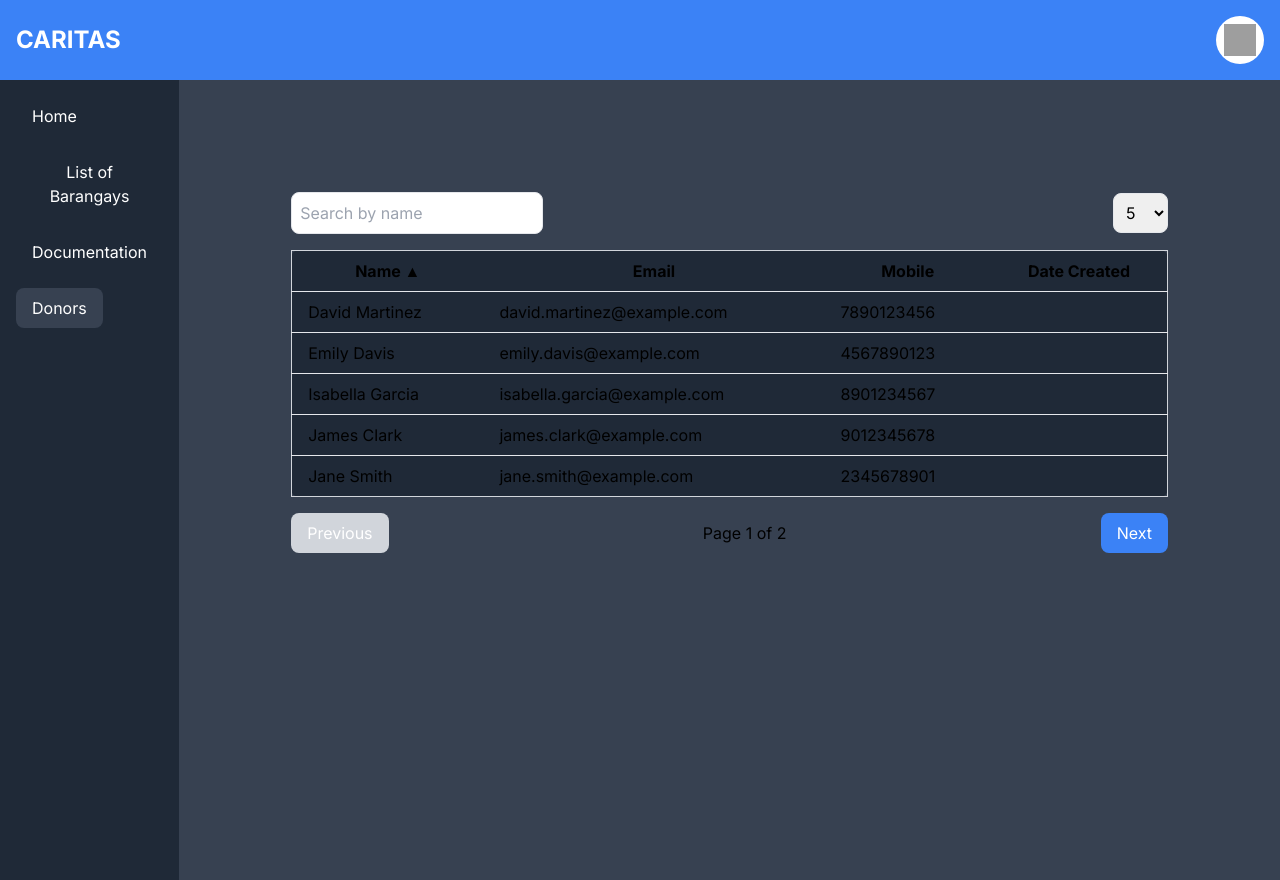
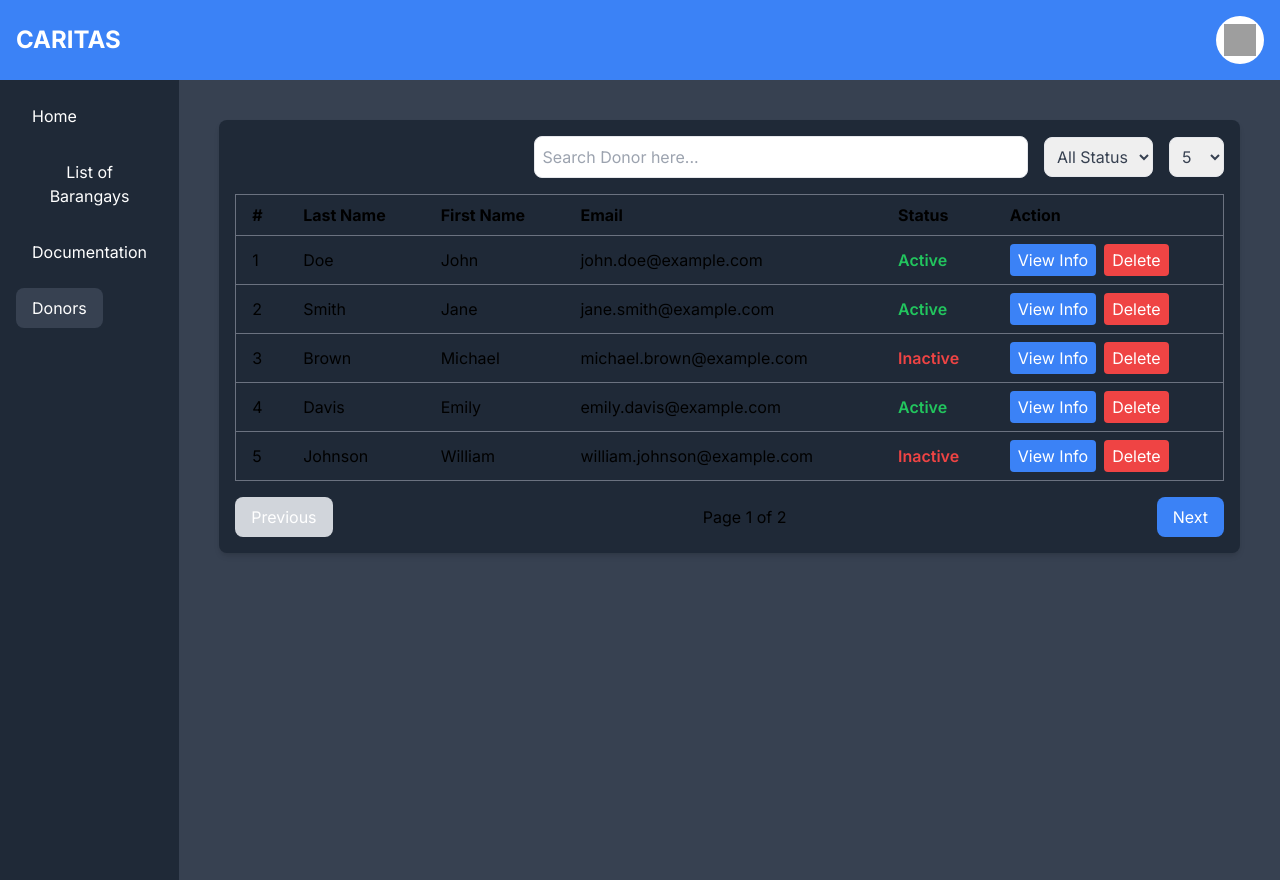
Before and after one commit to Caritas-200/caritas, a Next.js app: page /donor in a window 1280 px wide. Built offline with nearby package versions, Linux system fonts and the light colour scheme; grey boxes are pictures that could not be loaded.

Commit message:
"feat: improve donor table"

```diff
--- a/src/app/(ui)/barangay/page.tsx
+++ b/src/app/(ui)/barangay/page.tsx
@@ -63,7 +63,7 @@ const BarangayList: React.FC = () => {
   return (
     <div className="h-screen">
       <Header />
-      <div className="flex flex-row flex-1 bg-gray-100">
+      <div className="flex flex-row flex-1 bg-gray-700 ">
         <LeftNav />
         <div className="p-4 w-full bg-gray-700 shadow-md ">
           <h2 className="p-8 text-3xl font-bold mb-4 text-center">
--- a/src/app/(ui)/donor/page.tsx
+++ b/src/app/(ui)/donor/page.tsx
@@ -32,20 +32,12 @@ const DonorList: React.FC = () => {
   };
 
   return (
-    <div className="h-screen">
+    <div className="h-screen ">
       <Header />
-      <div className="flex flex-row flex-1 bg-gray-100">
+      <div className="flex flex-row flex-1 bg-gray-700">
         <LeftNav />
-        <div className="p-24 bg-gray-700 min-h-screen w-full">
-          <div className="flex items-center mb-4 justify-end">
-            <div className="flex mt-4 gap-4 ">
-              {/* <button
-                className="bg-blue-500 text-white py-2 px-4 rounded-lg"
-                onClick={handleOpenModal}
-              >
-                Add Donor
-              </button> */}
-            </div>
+        <div className=" bg-gray-700 min-h-screen w-full">
+          <div className="flex px-10 pt-10 gap-4 pb-6 ">
             <DonorTable donors={donors} />
           </div>
         </div>
--- a/src/app/components/Nav.tsx
+++ b/src/app/components/Nav.tsx
@@ -22,7 +22,7 @@ const Nav: React.FC = () => {
   const pathname = usePathname(); // Get the current pathname
 
   return (
-    <nav className="bg-gray-800 text-white h-screen p-4 min-w-[14%]">
+    <nav className="bg-gray-800 text-white min-h-screen  p-4 min-w-[14%]">
       <ul className="space-y-4">
         {navItems.map((item) => {
           const isActive = pathname === item.href;
--- a/src/app/components/donor/Table.tsx
+++ b/src/app/components/donor/Table.tsx
@@ -1,20 +1,14 @@
 import React, { useState, useMemo, ChangeEvent } from "react";
+import classNames from "classnames";
+import Swal from "sweetalert2";
+import { toSentenceCase } from "@/app/util/toSentenceCase";
 
 interface Donor {
   firstName: string;
-  middleName?: string;
   lastName: string;
-  mobileNumber: string;
-  age: number;
-  address: string;
-  country: string;
-  gender: string;
-  work: string;
-  status: string;
-  language: string;
-  religion: string;
   email: string;
-  password: string;
+  status: string; // Assume 'active' or 'inactive'
+  // Add other donor details as needed
 }
 
 interface DonorTableProps {
@@ -23,25 +17,22 @@ interface DonorTableProps {
 
 const DonorTable: React.FC<DonorTableProps> = ({ donors }) => {
   const [searchQuery, setSearchQuery] = useState("");
-  const [sortType, setSortType] = useState<"name" | "date">("name");
-  const [isAscending, setIsAscending] = useState(true);
+  const [statusFilter, setStatusFilter] = useState<string>("all"); // Filter for status
   const [currentPage, setCurrentPage] = useState(1);
   const [itemsPerPage, setItemsPerPage] = useState(5);
+  const [showModal, setShowModal] = useState(false);
+  const [selectedDonor, setSelectedDonor] = useState<Donor | null>(null);
 
   // Handle search input
   const handleSearch = (e: ChangeEvent<HTMLInputElement>) => {
     setSearchQuery(e.target.value);
-    setCurrentPage(1); // Reset to first page on search
+    setCurrentPage(1);
   };
 
-  // Handle sorting
-  const handleSort = (type: "name" | "date") => {
-    if (sortType === type) {
-      setIsAscending(!isAscending); // Toggle sort order
-    } else {
-      setSortType(type);
-      setIsAscending(true); // Set ascending order for new sort type
-    }
+  // Handle filter change
+  const handleStatusFilterChange = (e: ChangeEvent<HTMLSelectElement>) => {
+    setStatusFilter(e.target.value);
+    setCurrentPage(1);
   };
 
   // Handle pagination
@@ -52,36 +43,25 @@ const DonorTable: React.FC<DonorTableProps> = ({ donors }) => {
   // Handle items per page change
   const handleItemsPerPageChange = (e: ChangeEvent<HTMLSelectElement>) => {
     setItemsPerPage(Number(e.target.value));
-    setCurrentPage(1); // Reset to first page on items per page change
+    setCurrentPage(1);
   };
 
-  // Filter and sort donors
+  // Filter donors based on search query and status
   const filteredDonors = useMemo(() => {
-    let filtered = donors.filter((donor) =>
+    let filtered = donors.filter(
+      (donor) =>
         `${donor.firstName} ${donor.lastName}`
           .toLowerCase()
-        .includes(searchQuery.toLowerCase())
+          .includes(searchQuery.toLowerCase()) ||
+        donor.email.toLowerCase().includes(searchQuery.toLowerCase())
     );
 
-    if (sortType === "name") {
-      filtered.sort((a, b) => {
-        const nameA = `${a.firstName} ${a.lastName}`.toLowerCase();
-        const nameB = `${b.firstName} ${b.lastName}`.toLowerCase();
-        if (nameA < nameB) return isAscending ? -1 : 1;
-        if (nameA > nameB) return isAscending ? 1 : -1;
-        return 0;
-      });
+    if (statusFilter !== "all") {
+      filtered = filtered.filter((donor) => donor.status === statusFilter);
     }
-    // } else if (sortType === "date") {
-    //   filtered.sort((a, b) => {
-    //     const dateA = new Date(a.createdAt).getTime();
-    //     const dateB = new Date(b.createdAt).getTime();
-    //     return isAscending ? dateA - dateB : dateB - dateA;
-    //   });
-    // }
 
     return filtered;
-  }, [searchQuery, donors, sortType, isAscending]);
+  }, [searchQuery, donors, statusFilter]);
 
   // Pagination logic
   const paginatedDonors = useMemo(() => {
@@ -92,23 +72,58 @@ const DonorTable: React.FC<DonorTableProps> = ({ donors }) => {
   // Calculate total pages
   const totalPages = Math.ceil(filteredDonors.length / itemsPerPage);
 
+  // Handle modal for viewing donor details
+  const handleViewInfo = (donor: Donor) => {
+    setSelectedDonor(donor);
+    setShowModal(true);
+  };
+
+  // Handle delete donor
+  const handleDelete = (donor: Donor) => {
+    Swal.fire({
+      title: "Are you sure?",
+      text: `Do you want to delete ${donor.firstName} ${donor.lastName}?`,
+      icon: "warning",
+      showCancelButton: true,
+      confirmButtonColor: "#d33",
+      cancelButtonColor: "#3085d6",
+      confirmButtonText: "Yes, delete it!",
+    }).then((result) => {
+      if (result.isConfirmed) {
+        // Logic for deleting the donor
+        Swal.fire("Deleted!", "The donor has been deleted.", "success");
+      }
+    });
+  };
+
   return (
-    <div className="container mx-auto p-4">
-      <div className="flex justify-between items-center mb-4">
-        {/* Search */}
+    <div className="bg-gray-800 p-4 rounded-lg shadow-md min-w-full">
+      <div className="flex flex-col md:flex-row items-center justify-end mb-4 space-y-4 md:space-y-0 md:space-x-4">
+        {/* Search Bar */}
         <input
           type="text"
           value={searchQuery}
           onChange={handleSearch}
-          placeholder="Search by name"
-          className="border p-2 rounded-lg"
+          placeholder="Search Donor here..."
+          className="p-2 border w-1/2 rounded-lg text-gray-700"
         />
+
+        {/* Status Filter */}
+        <select
+          value={statusFilter}
+          onChange={handleStatusFilterChange}
+          className="p-2 border rounded-lg text-gray-700"
+        >
+          <option value="all">All Status</option>
+          <option value="active">Active</option>
+          <option value="inactive">Inactive</option>
+        </select>
 
         {/* Items per page */}
         <select
           value={itemsPerPage}
           onChange={handleItemsPerPageChange}
-          className="border p-2 rounded-lg"
+          className="p-2 border rounded-lg text-gray-700"
         >
           <option value={5}>5</option>
           <option value={10}>10</option>
@@ -116,43 +131,82 @@ const DonorTable: React.FC<DonorTableProps> = ({ donors }) => {
       </div>
 
       {/* Table */}
-      <table className="min-w-full bg-gray-800 border border-gray-300 rounded-lg">
+      <div className="overflow-x-auto">
+        <table className="min-w-full bg-gray-800 border border-gray-500 rounded-lg">
           <thead>
             <tr>
-            <th
-              className="px-4 py-2 cursor-pointer"
-              onClick={() => handleSort("name")}
-            >
-              Name {sortType === "name" && (isAscending ? "▲" : "▼")}
+              <th className="border-b border-gray-500 py-2 px-4 text-left">
+                #
               </th>
-            <th className="px-4 py-2">Email</th>
-            <th className="px-4 py-2">Mobile</th>
-            <th
-              className="px-4 py-2 cursor-pointer"
-              onClick={() => handleSort("date")}
-            >
-              Date Created {sortType === "date" && (isAscending ? "▲" : "▼")}
+              <th className="border-b border-gray-500 py-2 px-4 text-left">
+                Last Name
+              </th>
+              <th className="border-b border-gray-500 py-2 px-4 text-left">
+                First Name
+              </th>
+              <th className="border-b border-gray-500 py-2 px-4 text-left">
+                Email
+              </th>
+              <th className="border-b border-gray-500 py-2 px-4 text-left">
+                Status
+              </th>
+              <th className="border-b border-gray-500 py-2 px-4 text-left">
+                Action
               </th>
             </tr>
           </thead>
           <tbody>
             {paginatedDonors.length > 0 ? (
               paginatedDonors.map((donor, index) => (
-              <tr key={index} className="border-t">
-                <td className="px-4 py-2">{`${donor.firstName} ${donor.lastName}`}</td>
-                <td className="px-4 py-2">{donor.email}</td>
-                <td className="px-4 py-2">{donor.mobileNumber}</td>
+                <tr key={index} className="hover:bg-gray-700 transition-colors">
+                  <td className="border-b border-gray-500 py-2 px-4">
+                    {index + 1 + (currentPage - 1) * itemsPerPage}
+                  </td>
+                  <td className="border-b border-gray-500 py-2 px-4">
+                    {donor.lastName}
+                  </td>
+                  <td className="border-b border-gray-500 py-2 px-4">
+                    {donor.firstName}
+                  </td>
+                  <td className="border-b border-gray-500 py-2 px-4">
+                    {donor.email}
+                  </td>
+                  <td
+                    className={classNames(
+                      "border-b border-gray-500 py-2 px-4 font-semibold",
+                      donor.status === "active"
+                        ? "text-green-500"
+                        : "text-red-500"
+                    )}
+                  >
+                    {toSentenceCase(donor.status)}
+                  </td>
+                  <td className="border-b border-gray-500 py-2 px-4">
+                    <button
+                      onClick={() => handleViewInfo(donor)}
+                      className="bg-blue-500 text-white px-2 py-1 rounded mr-2"
+                    >
+                      View Info
+                    </button>
+                    <button
+                      onClick={() => handleDelete(donor)}
+                      className="bg-red-500 text-white px-2 py-1 rounded"
+                    >
+                      Delete
+                    </button>
+                  </td>
                 </tr>
               ))
             ) : (
               <tr>
-              <td colSpan={4} className="text-center py-4">
+                <td colSpan={6} className="text-center py-4">
                   No donors found
                 </td>
               </tr>
             )}
           </tbody>
         </table>
+      </div>
 
       {/* Pagination */}
       <div className="flex justify-between items-center mt-4">
@@ -176,6 +230,26 @@ const DonorTable: React.FC<DonorTableProps> = ({ donors }) => {
           Next
         </button>
       </div>
+
+      {/* Modal for Donor Details */}
+      {showModal && selectedDonor && (
+        <div className="fixed text-gray-700 inset-0 flex items-center justify-center bg-gray-800 bg-opacity-75">
+          <div className="bg-white p-6 rounded-lg w-1/3">
+            <h2 className="text-xl mb-4">
+              Donor Details: {selectedDonor.firstName} {selectedDonor.lastName}
+            </h2>
+            <p>Email: {selectedDonor.email}</p>
+            <p>Status: {selectedDonor.status}</p>
+            {/* Add other donor details as needed */}
+            <button
+              onClick={() => setShowModal(false)}
+              className="bg-blue-500 text-white px-4 py-2 rounded-lg mt-4"
+            >
+              Close
+            </button>
+          </div>
+        </div>
+      )}
     </div>
   );
 };
--- a/src/app/config/formConfig.ts
+++ b/src/app/config/formConfig.ts
@@ -72,6 +72,22 @@ export const radioGroups = [
       "Rent-free house & lot without owner's consent",
     ],
   },
+];
+
+export const textFields = [
+  { name: "firstName", label: "First Name" },
+  { name: "middleName", label: "Middle Name", optional: true },
+  { name: "lastName", label: "Last Name" },
+  { name: "mobileNumber", label: "Mobile Number" },
+  { name: "age", label: "Age" },
+  { name: "address", label: "Address" },
+  { name: "gender", label: "Gender" },
+  { name: "occupation", label: "Occupation" },
+  { name: "monthlyNetIncome", label: "Monthly Net Income" },
+  { name: "civilStatus", label: "Civil Status" },
+  { name: "ethnicity", label: "Ethnicity" },
+  { name: "religion", label: "Religion" },
+  { name: "email", label: "Email", optional: true },
 ];
 
 export const dropdownFields = [
--- a/src/json/donors.json
+++ b/src/json/donors.json
@@ -9,11 +9,12 @@
     "country": "USA",
     "gender": "Male",
     "work": "Engineer",
-    "status": "Single",
+    "status": "active",
+    "civilStatus": "Single",
     "language": "English",
     "religion": "Christianity",
     "email": "john.doe@example.com",
-    "password": "password123"
+    "dateCreated": "2024-09-11"
   },
   {
     "firstName": "Jane",
@@ -25,11 +26,12 @@
     "country": "Canada",
     "gender": "Female",
     "work": "Doctor",
-    "status": "Married",
+    "status": "active",
+    "civilStatus": "Married",
     "language": "French",
     "religion": "Catholicism",
     "email": "jane.smith@example.com",
-    "password": "securepass"
+    "dateCreated": "2024-09-11"
   },
   {
     "firstName": "Michael",
@@ -41,11 +43,12 @@
     "country": "UK",
     "gender": "Male",
     "work": "Teacher",
-    "status": "Divorced",
+    "status": "inactive",
+    "civilStatus": "Divorced",
     "language": "English",
     "religion": "Islam",
     "email": "michael.brown@example.com",
-    "password": "mypass456"
+    "dateCreated": "2024-09-11"
   },
   {
     "firstName": "Emily",
@@ -57,11 +60,12 @@
     "country": "Australia",
     "gender": "Female",
     "work": "Nurse",
-    "status": "Single",
+    "status": "active",
+    "civilStatus": "Single",
     "language": "English",
     "religion": "Hinduism",
     "email": "emily.davis@example.com",
-    "password": "nurse789"
+    "dateCreated": "2024-09-11"
   },
   {
     "firstName": "William",
@@ -73,11 +77,12 @@
     "country": "USA",
     "gender": "Male",
     "work": "Lawyer",
-    "status": "Widowed",
+    "status": "inactive",
+    "civilStatus": "Widowed",
     "language": "English",
     "religion": "Judaism",
     "email": "william.johnson@example.com",
-    "password": "lawpass321"
+    "dateCreated": "2024-09-11"
   },
   {
     "firstName": "Sophia",
@@ -89,11 +94,12 @@
     "country": "South Korea",
     "gender": "Female",
     "work": "Designer",
-    "status": "Married",
+    "status": "active",
+    "civilStatus": "Married",
     "language": "Korean",
     "religion": "Buddhism",
     "email": "sophia.lee@example.com",
-    "password": "des123"
+    "dateCreated": "2024-09-11"
   },
   {
     "firstName": "David",
@@ -105,11 +111,12 @@
     "country": "Mexico",
     "gender": "Male",
     "work": "Architect",
-    "status": "Single",
+    "status": "active",
+    "civilStatus": "Single",
     "language": "Spanish",
     "religion": "Christianity",
     "email": "david.martinez@example.com",
-    "password": "arch789"
+    "dateCreated": "2024-09-11"
   },
   {
     "firstName": "Isabella",
@@ -121,11 +128,12 @@
     "country": "Spain",
     "gender": "Female",
     "work": "Artist",
-    "status": "Single",
+    "status": "active",
+    "civilStatus": "Single",
     "language": "Spanish",
     "religion": "Catholicism",
     "email": "isabella.garcia@example.com",
-    "password": "artpass456"
+    "dateCreated": "2024-09-11"
   },
   {
     "firstName": "James",
@@ -137,11 +145,12 @@
     "country": "New Zealand",
     "gender": "Male",
     "work": "Scientist",
-    "status": "Divorced",
+    "status": "inactive",
+    "civilStatus": "Divorced",
     "language": "English",
     "religion": "Atheism",
     "email": "james.clark@example.com",
-    "password": "scienpass987"
+    "dateCreated": "2024-09-11"
   },
   {
     "firstName": "Olivia",
@@ -153,10 +162,11 @@
     "country": "Germany",
     "gender": "Female",
     "work": "Engineer",
-    "status": "Married",
+    "status": "active",
+    "civilStatus": "Married",
     "language": "German",
     "religion": "Christianity",
     "email": "olivia.moore@example.com",
-    "password": "eng123pass"
+    "dateCreated": "2024-09-11"
   }
 ]
```
Lines whose indentation alone changed are shown as unchanged.
